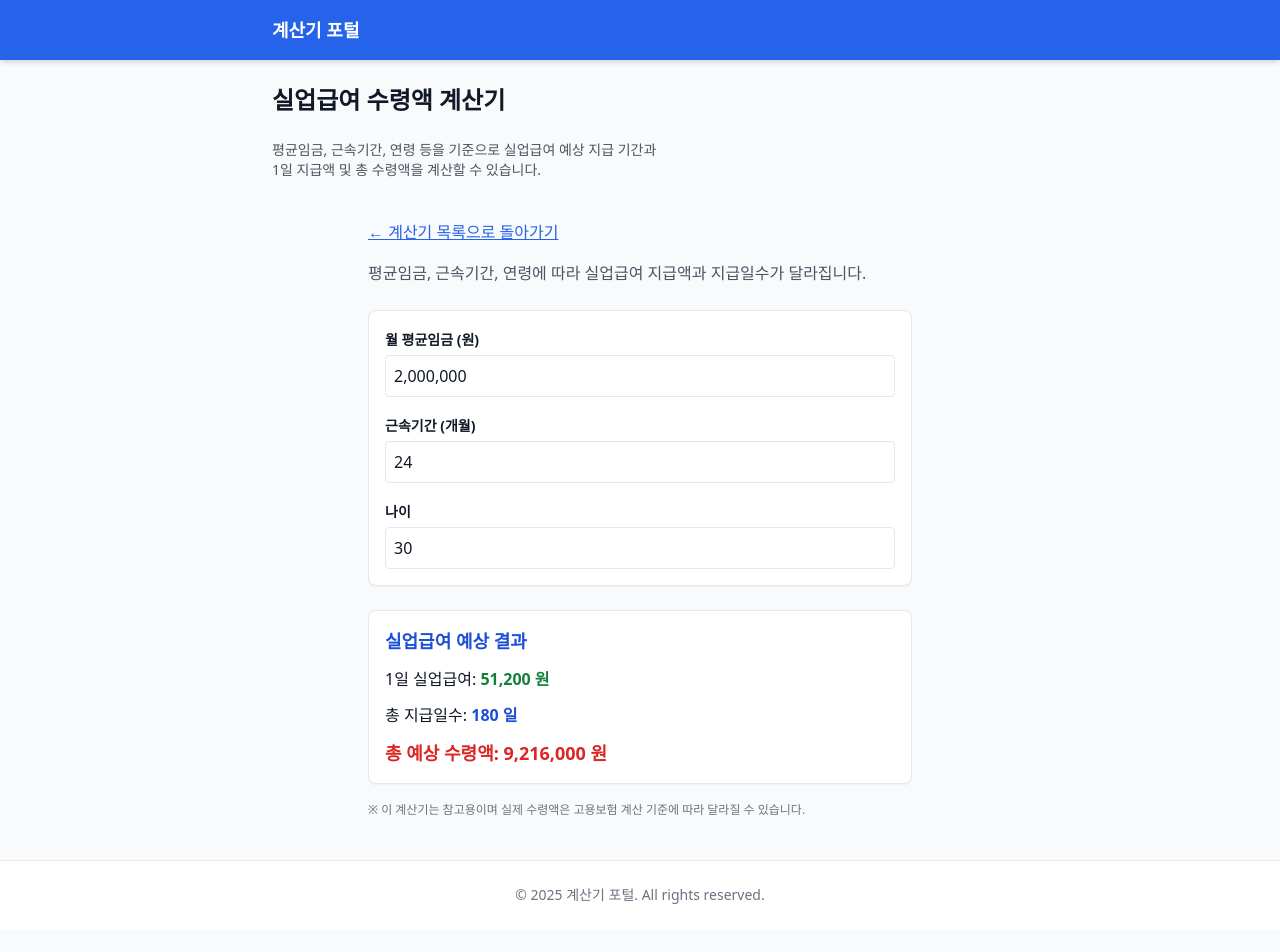
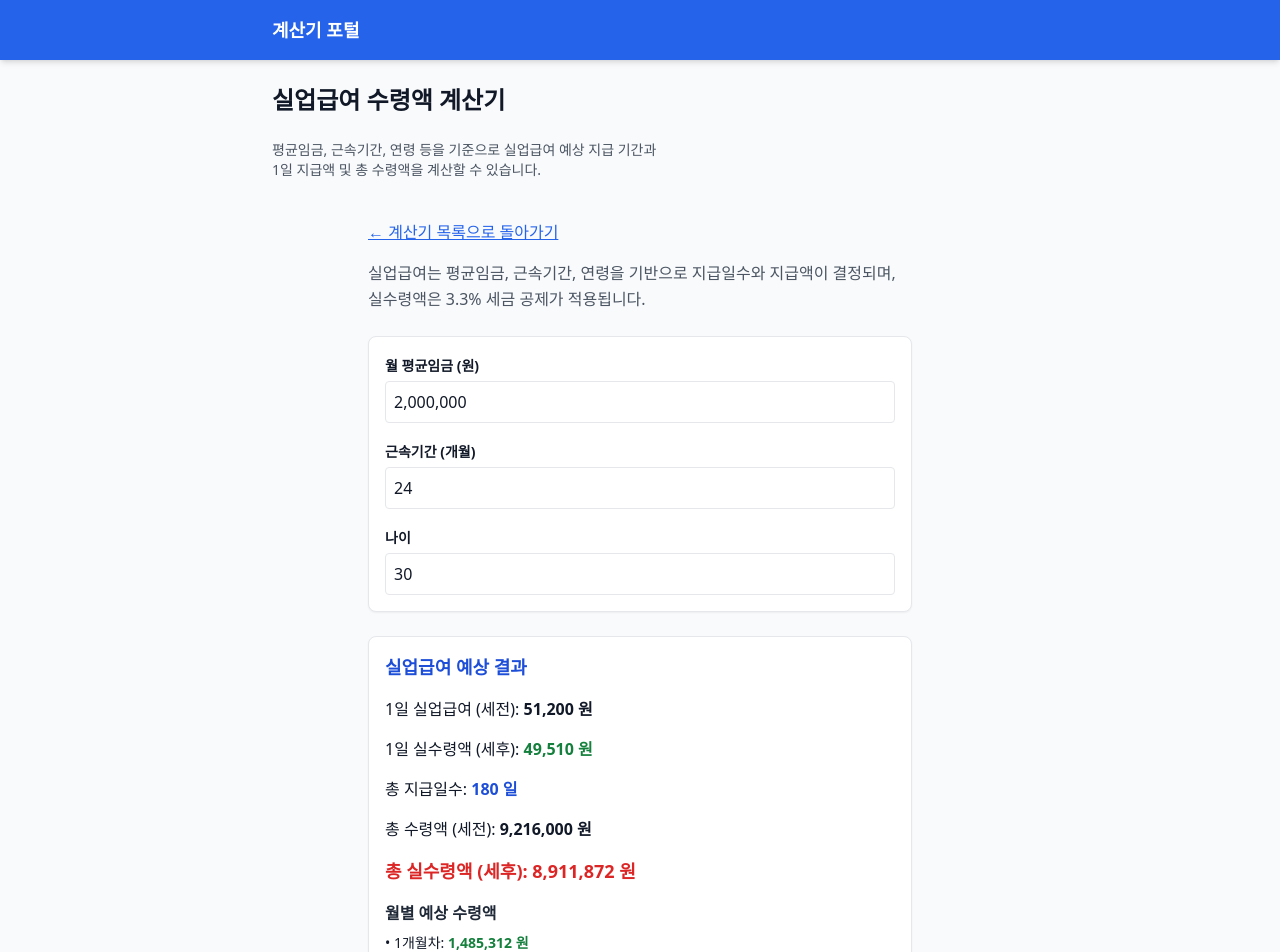
Before and after one commit to geniuspark00-source/calc-site, a Next.js app: page /calculators/unemployment-benefit in a window 1280 px wide. Shown: the top 952 px of the page. Before the commit the page ends 929 px from the top, so only its background shows below. Built offline with nearby package versions, Linux system fonts and the light colour scheme.

Commit message:
auto push

```diff
--- a/app/calculators/unemployment-benefit/UnemploymentBenefitCalculatorUI.tsx
+++ b/app/calculators/unemployment-benefit/UnemploymentBenefitCalculatorUI.tsx
@@ -14,34 +14,44 @@ export default function UnemploymentBenefitCalculatorUI() {
   let dailyBenefit = (avgWage / 30) * 0.6;
 
   // 상/하한 적용
-  const DAILY_MAX = 72000; // 1일 상한액
-  const DAILY_MIN = 8000 * 8 * 0.8; // 최저임금 × 8시간 × 80%
+  const DAILY_MAX = 72000;
+  const DAILY_MIN = 8000 * 8 * 0.8;
 
   dailyBenefit = Math.min(DAILY_MAX, Math.max(DAILY_MIN, dailyBenefit));
 
-  // 지급일수 계산(간단 버전)
+  // 지급일수 계산
   let benefitDays = 0;
 
-  if (workMonths < 12) {
-    benefitDays = 120;
-  } else if (workMonths < 24) {
-    benefitDays = 150;
-  } else if (workMonths < 36) {
-    benefitDays = 180;
-  } else if (workMonths < 48) {
-    benefitDays = 210;
-  } else {
-    benefitDays = 240;
-  }
+  if (workMonths < 12) benefitDays = 120;
+  else if (workMonths < 24) benefitDays = 150;
+  else if (workMonths < 36) benefitDays = 180;
+  else if (workMonths < 48) benefitDays = 210;
+  else benefitDays = 240;
 
-  // 나이 가산
   if (age >= 50) benefitDays += 30;
   if (age >= 60) benefitDays += 30;
 
-  const totalBenefit = dailyBenefit * benefitDays;
+  // 세금 (실업급여 3.3% 공제)
+  const taxRate = 0.033;
+  const dailyAfterTax = dailyBenefit * (1 - taxRate);
+
+  // 총 수령액
+  const totalBeforeTax = dailyBenefit * benefitDays;
+  const totalAfterTax = dailyAfterTax * benefitDays;
+
+  // 월별 금액 계산 (30일 단위)
+  const monthlyBreakdown: number[] = [];
+  let remaining = benefitDays;
+
+  while (remaining > 0) {
+    const days = Math.min(30, remaining);
+    monthlyBreakdown.push(dailyAfterTax * days);
+    remaining -= days;
+  }
 
   const format = (n: number) =>
     n.toLocaleString("ko-KR", {
+      minimumFractionDigits: 0,
       maximumFractionDigits: 0,
     });
 
@@ -54,16 +64,14 @@ export default function UnemploymentBenefitCalculatorUI() {
       </a>
 
       <p className="text-gray-600 mb-6 leading-relaxed">
-        평균임금, 근속기간, 연령에 따라 실업급여 지급액과 지급일수가 달라집니다.
+        실업급여는 평균임금, 근속기간, 연령을 기반으로 지급일수와 지급액이 결정되며,
+        <br />실수령액은 3.3% 세금 공제가 적용됩니다.
       </p>
 
       {/* 입력 영역 */}
       <div className="bg-white p-4 rounded-lg border shadow-sm space-y-4 mb-6">
-        <Input
-          label="월 평균임금 (원)"
-          value={avgWage}
-          onChange={setAvgWage}
-        />
+
+        <Input label="월 평균임금 (원)" value={avgWage} onChange={setAvgWage} />
 
         <Input
           label="근속기간 (개월)"
@@ -71,24 +79,22 @@ export default function UnemploymentBenefitCalculatorUI() {
           onChange={setWorkMonths}
         />
 
-        <Input
-          label="나이"
-          value={age}
-          onChange={setAge}
-        />
+        <Input label="나이" value={age} onChange={setAge} />
       </div>
 
       {/* 결과 영역 */}
-      <div className="bg-white p-4 rounded-lg border shadow-sm space-y-3">
-        <h2 className="text-lg font-bold mb-2 text-blue-700">
-          실업급여 예상 결과
-        </h2>
+      <div className="bg-white p-4 rounded-lg border shadow-sm space-y-4">
+
+        <h2 className="text-lg font-bold text-blue-700">실업급여 예상 결과</h2>
 
         <p>
-          1일 실업급여:{" "}
-          <strong className="text-green-700">
-            {format(Math.round(dailyBenefit))} 원
-          </strong>
+          1일 실업급여 (세전):{" "}
+          <strong>{format(dailyBenefit)} 원</strong>
+        </p>
+
+        <p>
+          1일 실수령액 (세후):{" "}
+          <strong className="text-green-700">{format(dailyAfterTax)} 원</strong>
         </p>
 
         <p>
@@ -96,13 +102,32 @@ export default function UnemploymentBenefitCalculatorUI() {
           <strong className="text-blue-700">{benefitDays} 일</strong>
         </p>
 
+        <p>
+          총 수령액 (세전):{" "}
+          <strong>{format(totalBeforeTax)} 원</strong>
+        </p>
+
         <p className="text-lg font-bold text-red-600">
-          총 예상 수령액: {format(Math.round(totalBenefit))} 원
+          총 실수령액 (세후): {format(totalAfterTax)} 원
         </p>
+
+        {/* 월별 상세 */}
+        <div className="mt-4">
+          <h3 className="font-bold text-gray-800 mb-2">월별 예상 수령액</h3>
+
+          <ul className="text-sm space-y-1">
+            {monthlyBreakdown.map((v, idx) => (
+              <li key={idx}>
+                • {idx + 1}개월차:{" "}
+                <strong className="text-green-700">{format(v)} 원</strong>
+              </li>
+            ))}
+          </ul>
+        </div>
       </div>
 
       <p className="text-[12px] text-gray-500 mt-4 leading-relaxed">
-        ※ 이 계산기는 참고용이며 실제 수령액은 고용보험 계산 기준에 따라 달라질 수 있습니다.
+        ※ 실제 수령액은 고용노동부 정산 규정 및 수급 자격에 따라 달라질 수 있습니다.
       </p>
     </div>
   );
```
